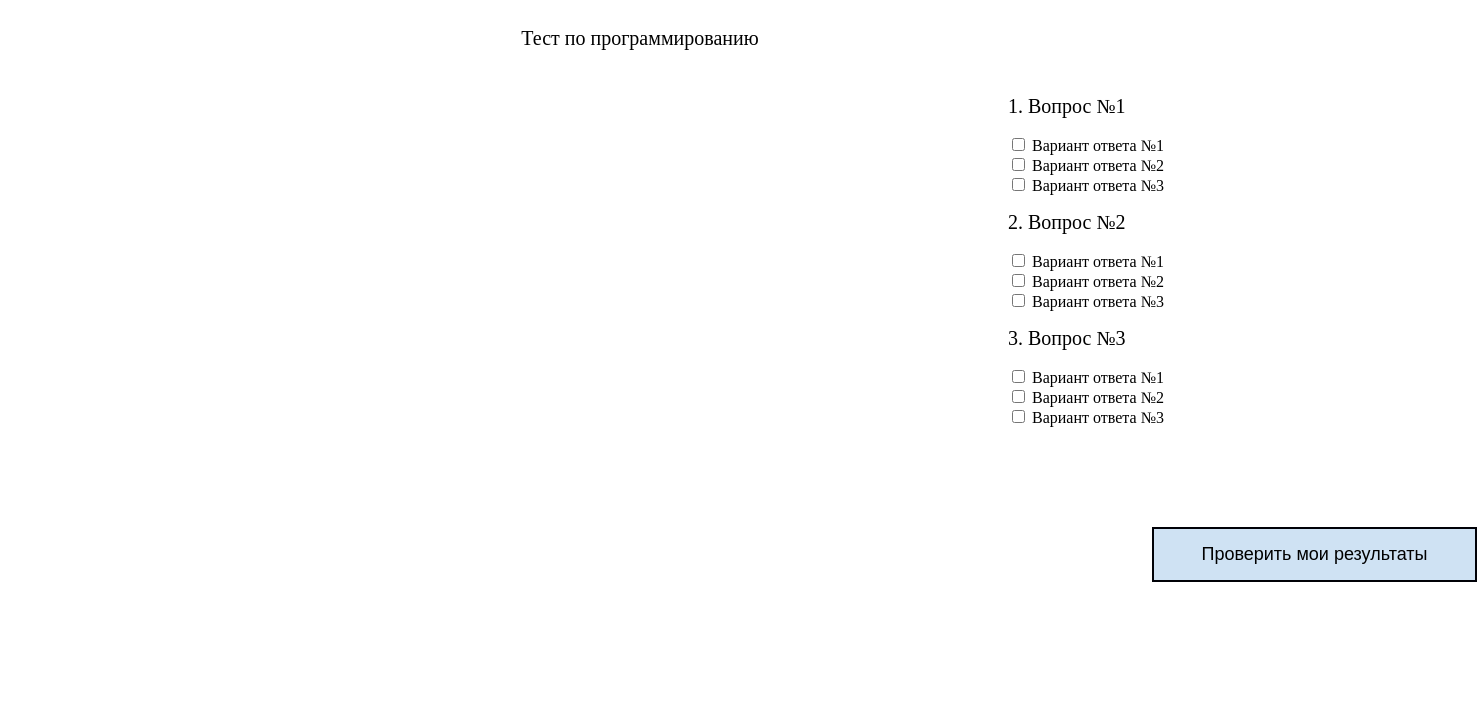
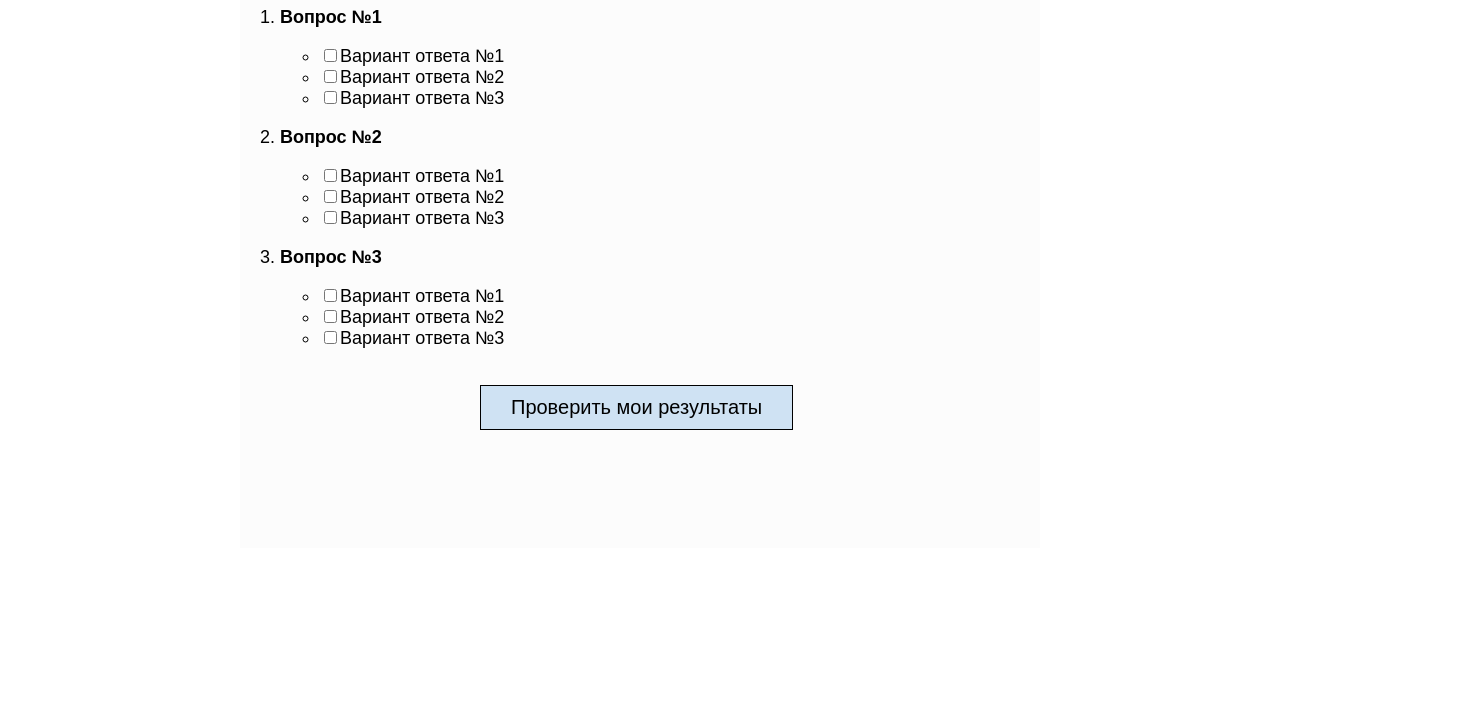
Before and after one commit to allachudovich/JavaScript_2, a plain HTML site: page index.html in a window 1280 px wide. Shown: the part 73-800 px from the top of the page, 1477 px wide, since content can reach past the window. Drawn offline with Linux system fonts and the light colour scheme.

Commit message:
renew hw

```diff
--- /dev/null
+++ b/css/style.css
@@ -0,0 +1,33 @@
+.container {
+    margin: 0 auto;
+    width: 800px;
+    height: 600px;
+    background-color: rgba(154, 153, 153, .03);
+}
+
+h1 {
+    text-align: center;
+    font-family: Arial, sans-serif;
+    font-weight: normal;
+}
+
+input {
+    padding-left: 100px;
+}
+
+.button {
+    margin: 20px auto 50px 240px;
+    padding: 10px 30px;
+    background: #cfe2f3;
+    font-size: 20px;
+    border: 1px solid black;
+}
+
+li {
+    font-size: 18px;
+    font-family: Arial, sans-serif;
+}
+
+p {
+    font-weight: bold;
+}
--- a/index.html
+++ b/index.html
@@ -1,14 +1,14 @@
-<!Doctype html>
-<html>
+<!DOCTYPE html>
+<html lang="en">
 
 <head>
-    <meta charset="utf-8">
+    <meta charset="UTF-8">
     <title>JavaScript 3-4</title>
+    <link rel="stylesheet" href="css/style.css">
+</head>
 
-    <body>
-        <div class="wrapper"></div>
-        <script src="js/script.js"></script>
-    </body>
-
+<body>
+    <script src="js/script.js"></script>
+</body>
 
 </html>
--- a/js/script.js
+++ b/js/script.js
@@ -1,192 +1,70 @@
-var myObj = {
-    createMyElement: function() {
+var doc = document;
 
-        var div = document.createElement('div');
-        div.className = 'master';
-        div.style.width = '500px';
-        div.style.marginTop = '100px';
-        div.style.marginLeft = 'auto';
-        div.style.marginRight = 'auto';
-        div.style.fontSize = '18px';
-        var wrapper = document.querySelector('.wrapper');
-        wrapper.appendChild(div);
+var container = document.createElement('div');
+container.className = 'container';
 
 
-        var h1 = document.createElement('h1');
-        h1.innerHTML = 'Тест по программированию';
-        h1.className = 'header';
-        h1.style.fontSize = '20px';
-        h1.style.marginBottom = '45px';
-        h1.style.textAlign = 'center';
-        h1.style.fontWeight = 'normal';
-        document.querySelector('.div');
-        div.appendChild(h1);
+var tests = {
+    questions: ['Вопрос №1',
+        'Вопрос №2',
+        'Вопрос №3'
+    ],
 
-        var div = document.createElement('div');
-        div.className = 'question';
-        div.style.width = '160px';
-        div.style.display = 'block';
-        div.style.marginLeft = '1000px';
-        document.querySelector('.wrapper');
-        wrapper.appendChild(div);
+    answers: ['Вариант ответа №1',
+        'Вариант ответа №2',
+        'Вариант ответа №3'
+    ],
 
-        var h2 = document.createElement('h2');
-        h2.innerHTML = '1. Вопрос №1';
-        h2.style.fontWeight = 'normal';
-        h2.style.fontSize = '20px';
-        document.querySelector('.div');
-        div.appendChild(h2);
+    container: container,
 
-        var input = document.createElement('input');
-        input.className = 'checkbox';
-        input.type = 'checkbox';
-        input.style.marginRight = '7px';
-        document.querySelector('.div');
-        div.appendChild(input);
+    addHeader: function() {
+        var header = document.createElement('h1');
+        header.innerHTML = 'Тест по программированию';
+        this.container.appendChild(header);
 
-        var label = document.createElement('label');
-        label.className = 'label';
-        label.innerHTML = 'Вариант ответа №1';
-        document.querySelector('.div');
-        div.appendChild(label);
+        return header;
+    },
 
-        var input = document.createElement('input');
-        input.className = 'checkbox';
-        input.type = 'checkbox';
-        input.style.marginRight = '7px';
-        document.querySelector('.div');
-        div.appendChild(input);
+    addList: function() {
+        var list = document.createElement('ol');
+        for (var i = 0; i < this.questions.length; i++) {
+            var listItem = document.createElement('li');
+            list.appendChild(listItem);
+            this.container.appendChild(list);
 
-        var label = document.createElement('label');
-        label.className = 'label';
-        label.innerHTML = 'Вариант ответа №2';
-        document.querySelector('.div');
-        div.appendChild(label);
+            var question = document.createElement('p');
+            question.innerHTML = this.questions[i];
+            listItem.appendChild(question);
 
-        var input = document.createElement('input');
-        input.className = 'checkbox';
-        input.type = 'checkbox';
-        input.style.marginRight = '7px';
-        document.querySelector('.div');
-        div.appendChild(input);
+            var answer = document.createElement('ul');
+            for (var j = 0; j < this.answers.length; j++) {
+                var answersItem = document.createElement('li');
+                answer.appendChild(answersItem);
+                listItem.appendChild(answer);
+                answersItem.className = 'checkbox';
 
-        var label = document.createElement('label');
-        label.className = 'label';
-        label.innerHTML = 'Вариант ответа №3';
-        document.querySelector('.div');
-        div.appendChild(label);
+                var input = document.createElement('input');
+                input.setAttribute('type', 'checkbox');
+                answersItem.appendChild(input);
 
-        var h2 = document.createElement('h2');
-        h2.innerHTML = '2. Вопрос №2';
-        h2.style.fontWeight = 'normal';
-        h2.style.fontSize = '20px';
-        document.querySelector('.div');
-        div.appendChild(h2);
+                var textAnswer = document.createElement('span');
+                answersItem.appendChild(textAnswer);
+                textAnswer.innerHTML = this.answers[j];
+            }
+        }
+    },
 
-        var input = document.createElement('input');
-        input.className = 'checkbox';
-        input.type = 'checkbox';
-        input.style.marginRight = '7px';
-        document.querySelector('.div');
-        div.appendChild(input);
+    addButton: function() {
+        var button = document.createElement('button');
+        button.className = 'button';
+        button.innerHTML = 'Проверить мои результаты';
+        this.container.appendChild(button);
 
-        var label = document.createElement('label');
-        label.className = 'label';
-        label.innerHTML = 'Вариант ответа №1';
-        document.querySelector('.div');
-        div.appendChild(label);
-
-        var input = document.createElement('input');
-        input.className = 'checkbox';
-        input.type = 'checkbox';
-        input.style.marginRight = '7px';
-        document.querySelector('.div');
-        div.appendChild(input);
-
-        var label = document.createElement('label');
-        label.className = 'label';
-        label.innerHTML = 'Вариант ответа №2';
-        document.querySelector('.div');
-        div.appendChild(label);
-
-        var input = document.createElement('input');
-        input.className = 'checkbox';
-        input.type = 'checkbox';
-        input.style.marginRight = '7px';
-        document.querySelector('.div');
-        div.appendChild(input);
-
-        var label = document.createElement('label');
-        label.className = 'label';
-        label.innerHTML = 'Вариант ответа №3';
-        document.querySelector('.div');
-        div.appendChild(label);
-
-        var h2 = document.createElement('h2');
-        h2.innerHTML = '3. Вопрос №3';
-        h2.style.fontWeight = 'normal';
-        h2.style.fontSize = '20px';
-        document.querySelector('.div');
-        div.appendChild(h2);
-
-        var input = document.createElement('input');
-        input.className = 'checkbox';
-        input.type = 'checkbox';
-        input.style.marginRight = '7px';
-        document.querySelector('.div');
-        div.appendChild(input);
-
-        var label = document.createElement('label');
-        label.className = 'label';
-        label.innerHTML = 'Вариант ответа №1';
-        document.querySelector('.div');
-        div.appendChild(label);
-
-        var input = document.createElement('input');
-        input.className = 'checkbox';
-        input.type = 'checkbox';
-        input.style.marginRight = '7px';
-        document.querySelector('.div');
-        div.appendChild(input);
-
-        var label = document.createElement('label');
-        label.className = 'label';
-        label.innerHTML = 'Вариант ответа №2';
-        document.querySelector('.div');
-        div.appendChild(label);
-
-        var input = document.createElement('input');
-        input.className = 'checkbox';
-        input.type = 'checkbox';
-        input.style.marginRight = '7px';
-        document.querySelector('.div');
-        div.appendChild(input);
-
-        var label = document.createElement('label');
-        label.className = 'label';
-        label.innerHTML = 'Вариант ответа №3';
-        document.querySelector('.div');
-        div.appendChild(label);
-
-        var button = document.createElement('button');
-        button.className = 'myButton';
-        button.innerHTML = 'Проверить мои результаты';
-        button.style.width = '325px';
-        button.style.marginTop = '100px';
-        button.style.marginLeft = '1144px';
-        button.style.marginRight = 'auto';
-        button.style.fontSize = '18px';
-        button.style.paddingTop = '15px';
-        button.style.paddingLeft = '30px';
-        button.style.paddingRight = '30px';
-        button.style.paddingBottom = '15px';
-        button.style.backgroundColor = '#cfe2f3';
-        button.style.border = '2px solid #000107';
-        document.querySelector('.wrapper');
-        wrapper.appendChild(button);
-
-
+        return button;
     }
 };
 
-myObj.createMyElement();
+tests.addHeader();
+tests.addList();
+tests.addButton();
+doc.body.appendChild(container);
```
